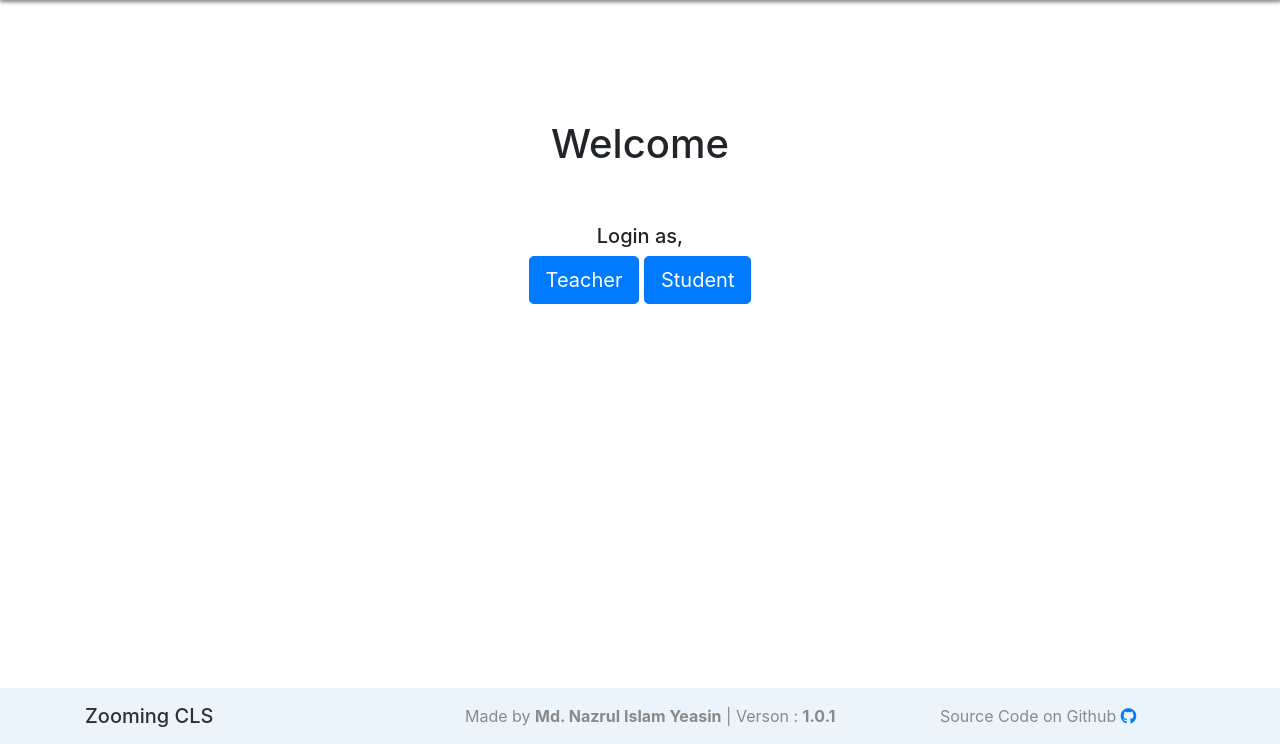
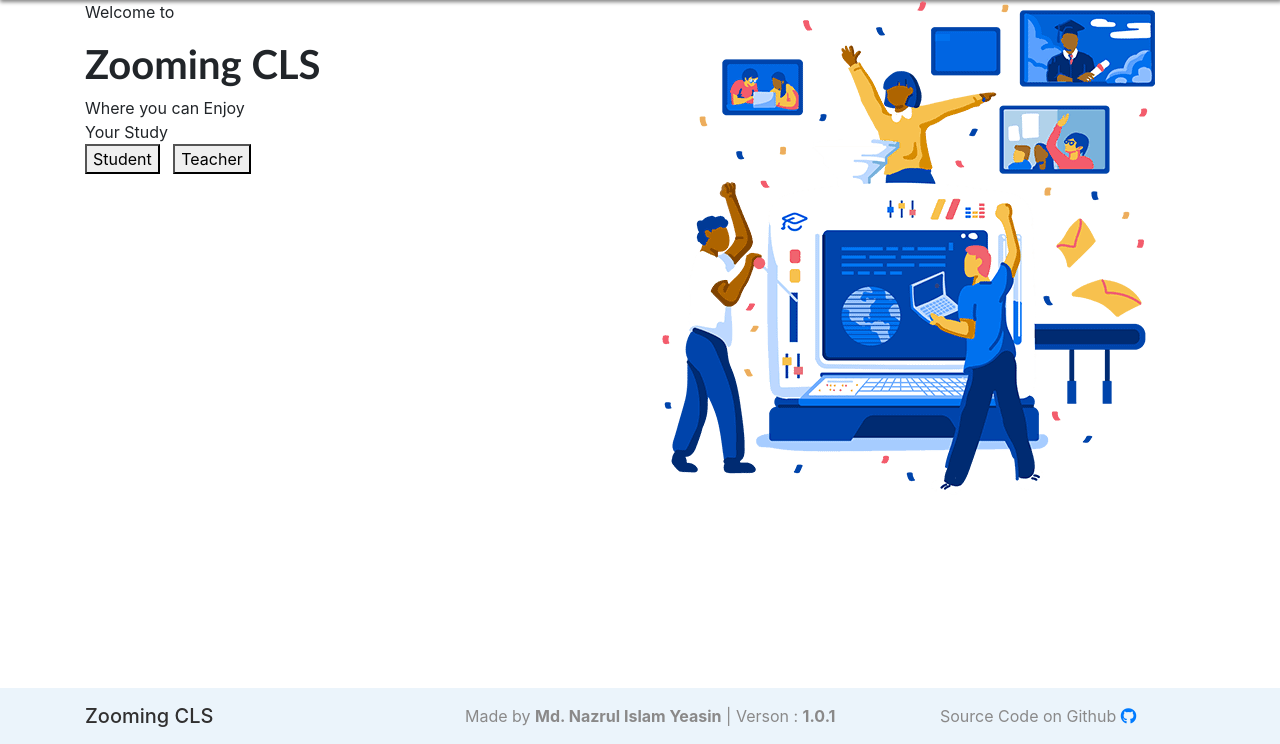
Before and after one commit to Arenzell/Zooming-cls, a Django app: page / in a window 1280 px wide. Shown: the part 56-800 px from the top of the page. Run offline with Django 3.2, Linux system fonts and the light colour scheme; some libraries are stand-ins or nearby versions.

Commit message:
changed Design

```diff
--- a/static/css/custom.css
+++ b/static/css/custom.css
@@ -1,3 +1,13 @@
+.main_section h1 p span{
+    top:100px;
+    left: 100px;
+    background-color: red;;
+}
+.main_section h1{
+    font-family: 'Gill Sans', 'Gill Sans MT', Calibri, 'Trebuchet MS', sans-serif;
+    font-weight: bolder;
+}
+
 .filebox{
     background-color: white;
     border: 0.0625rem solid #dadce0;
--- a/templates/base/base.html
+++ b/templates/base/base.html
@@ -7,10 +7,11 @@
     <meta name="viewport" content="width=device-width, initial-scale=1, shrink-to-fit=no">
     <link rel="stylesheet" href="https://cdnjs.cloudflare.com/ajax/libs/font-awesome/5.15.3/css/all.min.css" integrity="sha512-iBBXm8fW90+nuLcSKlbmrPcLa0OT92xO1BIsZ+ywDWZCvqsWgccV3gFoRBv0z+8dLJgyAHIhR35VZc2oM/gI1w==" crossorigin="anonymous" referrerpolicy="no-referrer" />
     <!-- Bootstrap CSS -->
+    {% load static %}
+    <link rel="stylesheet" href="{% static 'css/min.css' %}">
+    <link rel="stylesheet" href="{% static 'css/custom.css' %}">
 
-    <link rel="stylesheet" href="{% static 'css/min.css' %}">
 
-    <title>SRPT</title>
     <style>
 
         .navbar-custom {
@@ -21,7 +22,7 @@
     <title>{% block title %} {% endblock %}</title>
     <style>{% block css %} {% endblock %}</style>
 </head>
-<body style="">
+<body  >
 
 
 {% include 'base/header.html' %}
--- a/templates/index.html
+++ b/templates/index.html
@@ -1,11 +1,11 @@
 {% extends 'base/base.html' %}
+{% load static %}
+{% block title %} Zooming CLS {% endblock %}
 
-{% load static %}
 
 {% block content %}
-<br>
-<br>
-<br>
+
+<!--
 <div class="row justify-content-center mt-5">
 
         <div class="col-md-7 text-center">
@@ -19,8 +19,19 @@
             <a role="button" class="btn btn-primary btn-lg" href="">Student</a>
 
             <!-- <a href="/classroom/teacher.html" id="">Teacher</a>
-            <a href="/classroom/student.html" id="">Student</a> -->
+            <a href="/classroom/student.html" id="">Student</a>
+-->
 
-</section>
+            <div class="row">
+                    <div class="col-6 main_section">
+                            <p>Welcome to</p>
+                            <h1> Zooming CLS</h1>
+                            <span>Where you can Enjoy<br>Your Study</span>
+                                <p><button>Student</button> &nbsp; <button>Teacher</button></p>
+                    </div>
+                    <div class="col-6">
+                            <img src="{% static 'others/classroom3.png' %}" alt="">
+                    </div>
+            </div>
 
 {% endblock %}
```
Also changed, not shown: templates/class/base.html (+7 -6 lines), db.sqlite3, media/others/classroom3.png (renamed from media/others/classroom 3.png).
